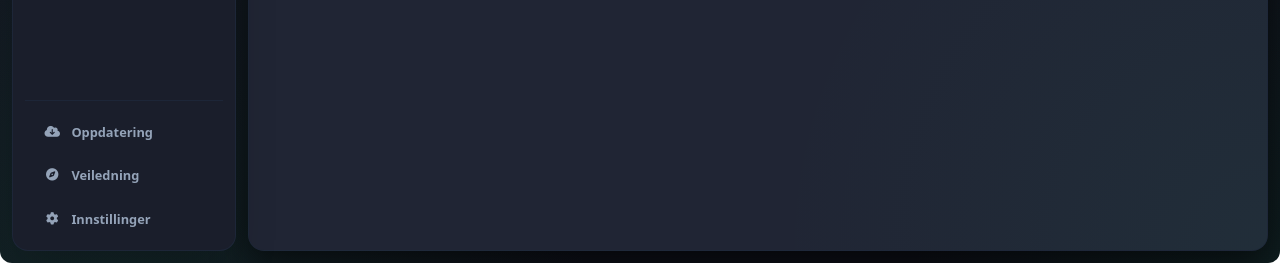
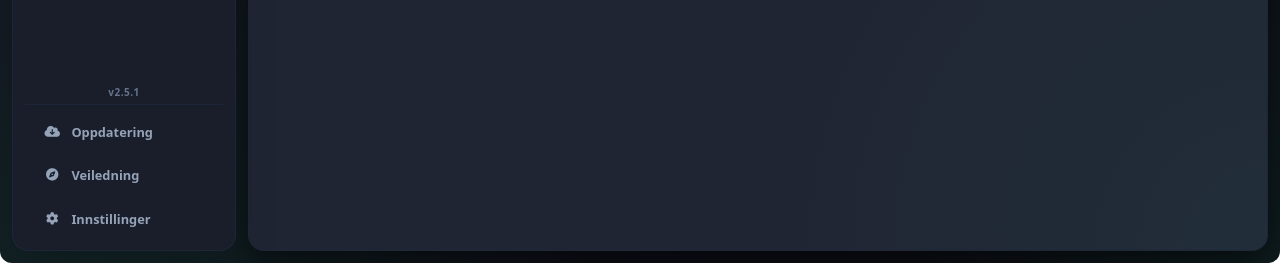
Before and after one commit to takoie/KlassePlass, a React (Vite) app: page / in a window 1280 px wide. Shown: the part 537-800 px from the top of the page. Built offline with nearby package versions, Linux system fonts and the light colour scheme.

Commit message:
style: vis versjonsnummer sentrert over linjen i sidemenyen

```diff
--- a/src/components/Layout.jsx
+++ b/src/components/Layout.jsx
@@ -4,6 +4,11 @@ export default function Layout({ currentView, setCurrentView, onOpenOnboarding,
   const [isFullscreen, setIsFullscreen] = useState(false);
   const [isMaximized, setIsMaximized] = useState(false);
   const [hasUpdateReady, setHasUpdateReady] = useState(false);
+  const [appVersion, setAppVersion] = useState(null);
+
+  useEffect(() => {
+    window.api?.getVersion?.().then(setAppVersion).catch(() => {});
+  }, []);
 
   useEffect(() => {
     const unlisten = window.api?.onUpdateReady?.(() => setHasUpdateReady(true));
@@ -84,8 +89,15 @@ export default function Layout({ currentView, setCurrentView, onOpenOnboarding,
           })}
         </div>
 
+        {/* Versjonsnummer over skillelinjen */}
+        <div className="text-center pt-2 pb-0.5 select-none mt-auto">
+          <span className="text-[10px] font-semibold text-slate-500 tracking-wider">
+            v{appVersion || '2.5.1'}
+          </span>
+        </div>
+
         {/* Nederst i Sidemenyen - Oppdatering, Veiledning og Innstillinger */}
-        <div className="pt-3 border-t border-slate-800/80 mt-auto flex flex-col gap-1.5">
+        <div className="pt-2 border-t border-slate-800/80 flex flex-col gap-1.5">
           <button
             className={`overblikk-nav-btn overblikk-nav-btn-sub relative transition-all duration-300 ${
               hasUpdateReady
```
